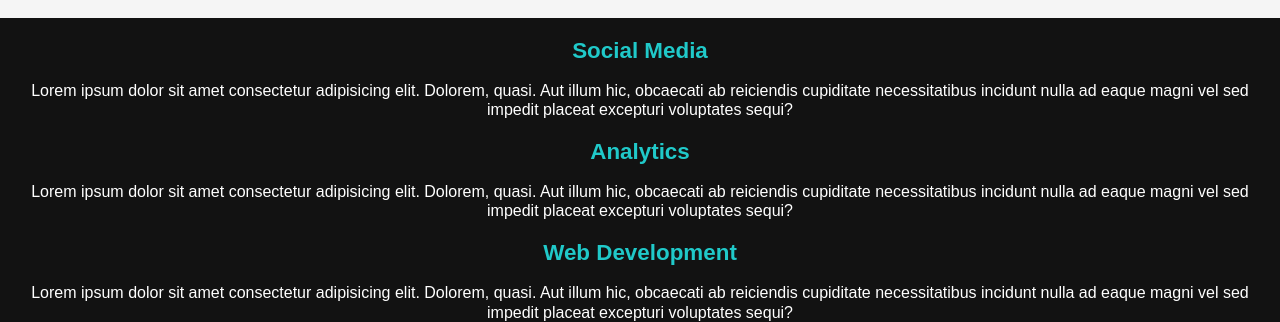
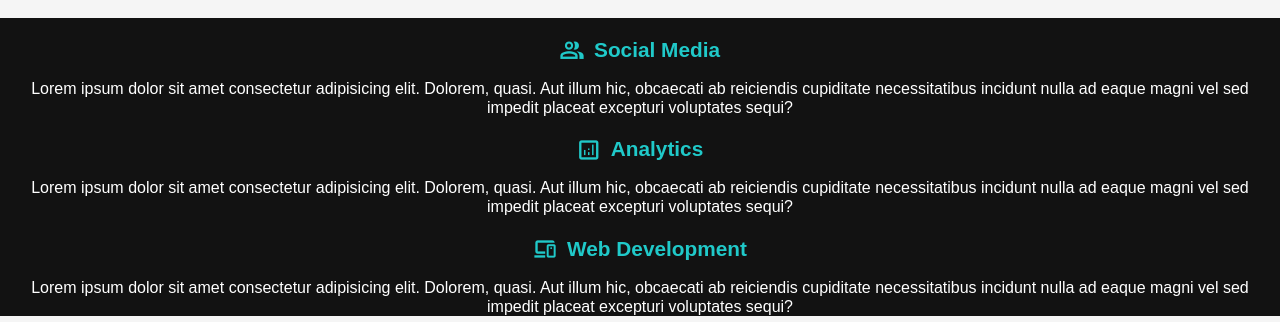
Before and after one commit to mb8504/marketing_agency_LP, a plain HTML site: page index.html in a window 1280 px wide. Shown: the part 695-1017 px from the top of the page. Drawn offline with nearby package versions, Linux system fonts and the light colour scheme; a web font is replaced by a local one.

Commit message:
section icons added

```diff
--- a/index.html
+++ b/index.html
@@ -13,12 +13,13 @@
     <link rel="preconnect" href="https://fonts.googleapis.com">
     <link rel="preconnect" href="https://fonts.gstatic.com" crossorigin>
     <link href="https://fonts.googleapis.com/css2?family=Noto+Sans:wght@700&family=Splash&display=swap" rel="stylesheet">
+    <link rel="stylesheet" href="https://fonts.googleapis.com/css2?family=Material+Symbols+Outlined:opsz,wght,FILL,GRAD@20..48,100..700,0..1,-50..200" />
 </head>
 <body>
     <!-- NAVBAR -->
     <nav class="navbar">
-        <div class="nav-container">
-            <div class="logo brand-title">LOGO</div>
+        <div class="navbar-container">
+            <div class="logo">LOGO</div>
             <a href="#" class="toggle-button">
                 <span class="bar"></span>
                 <span class="bar"></span>
@@ -55,19 +56,19 @@
     <section class="info-cards">
         <div class="container">
             <div class="card">
-                <h2>Social Media</h2>
+                <h2><span class="material-symbols-outlined">group</span>Social Media</h2>
                 <p>
                     Lorem ipsum dolor sit amet consectetur adipisicing elit. Dolorem, quasi. Aut illum hic, obcaecati ab reiciendis cupiditate necessitatibus incidunt nulla ad eaque magni vel sed impedit placeat excepturi voluptates sequi?
                 </p>
             </div>
             <div class="card">
-                <h2>Analytics</h2>
+                <h2><span class="material-symbols-outlined">analytics</span>Analytics</h2>
                 <p>
                     Lorem ipsum dolor sit amet consectetur adipisicing elit. Dolorem, quasi. Aut illum hic, obcaecati ab reiciendis cupiditate necessitatibus incidunt nulla ad eaque magni vel sed impedit placeat excepturi voluptates sequi?
                 </p>
             </div>
             <div class="card">
-                <h2>Web Development</h2>
+                <h2><span class="material-symbols-outlined">devices</span>Web Development</h2>
                 <p>
                     Lorem ipsum dolor sit amet consectetur adipisicing elit. Dolorem, quasi. Aut illum hic, obcaecati ab reiciendis cupiditate necessitatibus incidunt nulla ad eaque magni vel sed impedit placeat excepturi voluptates sequi?
                 </p>
--- a/style.css
+++ b/style.css
@@ -80,8 +80,8 @@ ul {
     /* padding: .5rem 1rem; */
 }
 
-.navbar-links li:hover {
-    background-color: #555;
+.navbar a:hover {
+    color: #555;
 }
 
 .navbar-links.active {
@@ -109,7 +109,7 @@ ul {
 
 
 @media (min-width: 640px) {
-    .navbar .nav-container {
+    .navbar .navbar-container {
         margin: 0 auto;
         display: flex;
         justify-content: space-between;
@@ -171,11 +171,26 @@ ul {
     padding-top: 20px;
 }
 
-.card .material-symbols-outlined {
+/* .card .material-symbols-outlined {
     margin-right: 10px;
+    align-items: center;
+    background-color: white;
+} */
+
+.material-symbols-outlined {
+    padding-right: 10px;
+    font-variation-settings:
+    'FILL' 0,
+    'wght' 700,
+    'GRAD' 0,
+    'opsz' 48
 }
 
+
 h2 {
-    font-size: 1.4rem;
+    font-size: 1.3rem;
     color: #20C9C9;
+    display: flex;
+    align-items: center;
+    justify-content: center;
 }
```
